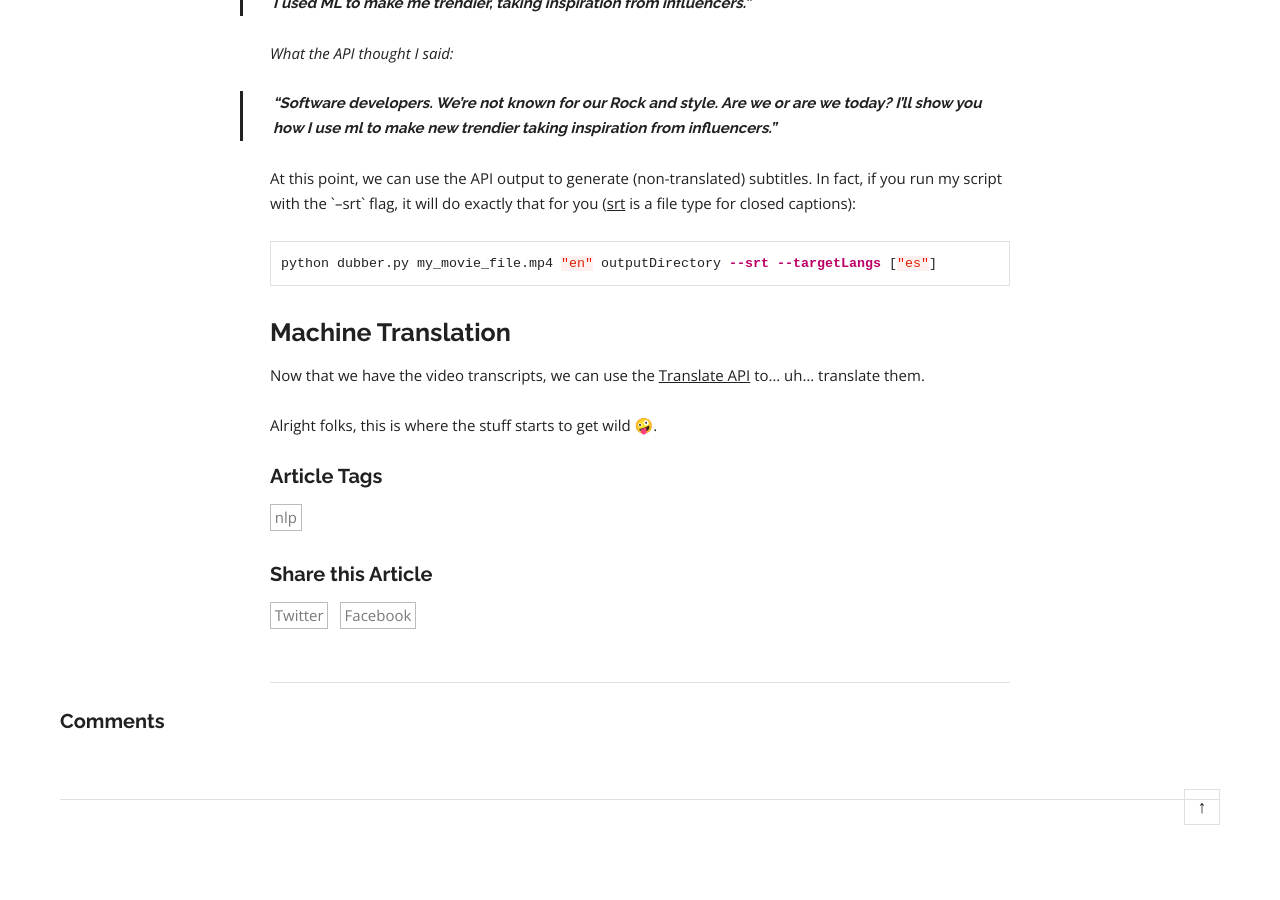
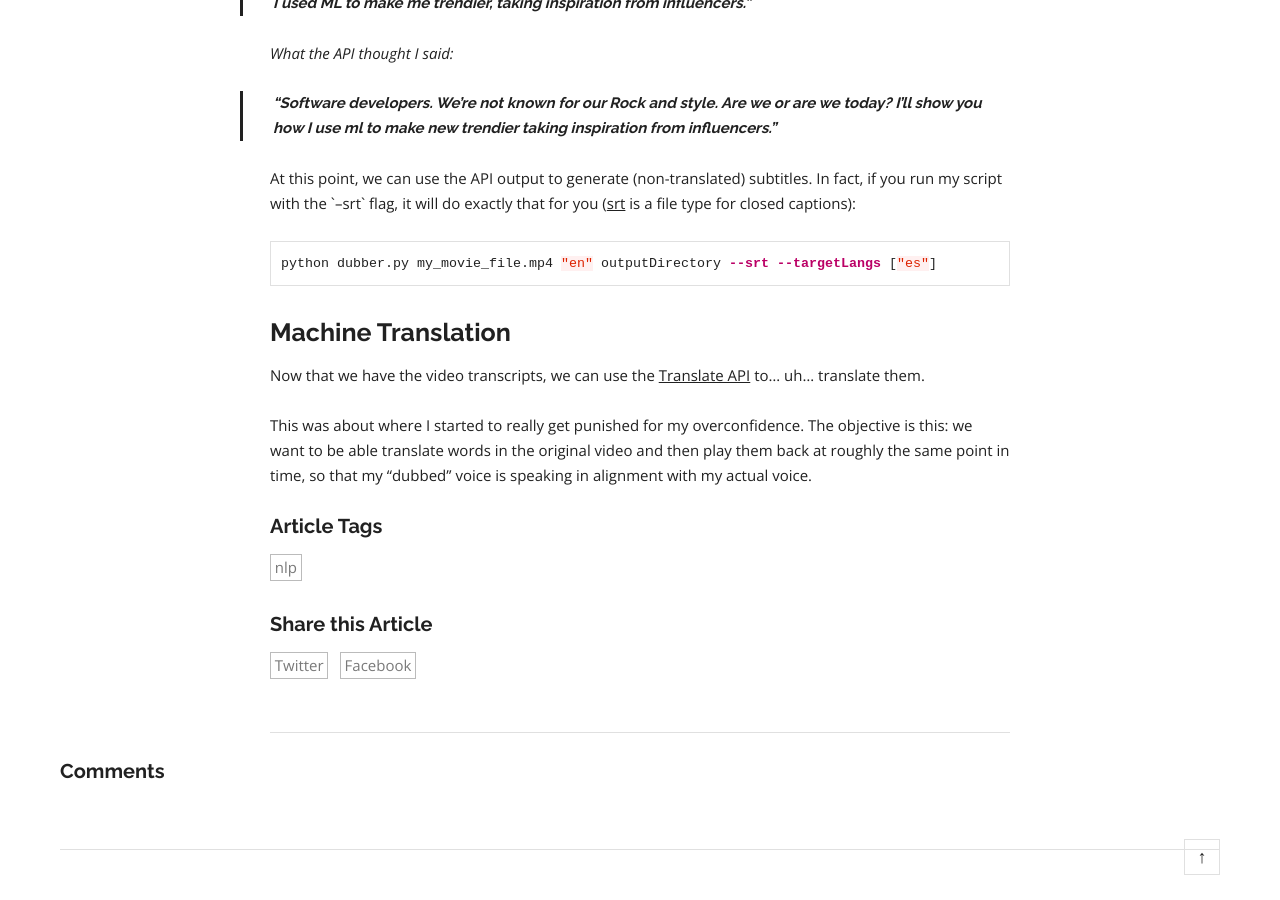
Before and after one commit to dalequark/daleonai, a Jekyll site: the page built from _posts/2021-02-02-ai-dubs-over-subs-translating-and-dubbing-videos-with-ai.md, in a window 1280 px wide and 900 px high, scrolled down 4837 px. Built offline with Jekyll 4.4.1, drawn with Linux system fonts in a browser that asks for light colours; some web fonts are replaced; a script that is not in the unit is left out; comment, search, counter and statistics services are not loaded; before the commit the page ends 5687 px from its top, so only the background shows below that.

Commit message:
Update Blog “2021-02-02-ai-dubs-over-subs-translating-and-dubbing-videos-with-ai”

```diff
--- a/_posts/2021-02-02-ai-dubs-over-subs-translating-and-dubbing-videos-with-ai.md
+++ b/_posts/2021-02-02-ai-dubs-over-subs-translating-and-dubbing-videos-with-ai.md
@@ -115,6 +115,4 @@ python dubber.py my_movie_file.mp4 "en" outputDirectory --srt --targetLangs ["es
 
 Now that we have the video transcripts, we can use the [Translate API](cloud.google.com/translate?utm_source=blog&utm_medium=partner&utm_campaign=CDR_dal_aiml_ai-dubs_020221) to... uh... translate them.
 
-
-
-Alright folks, this is where the stuff starts to get wild 🤪.
+This was about where I started to really get punished for my overconfidence. The objective is this: we want to be able translate words in the original video and then play them back at roughly the same point in time, so that my "dubbed" voice is speaking in alignment with my actual voice.
```
